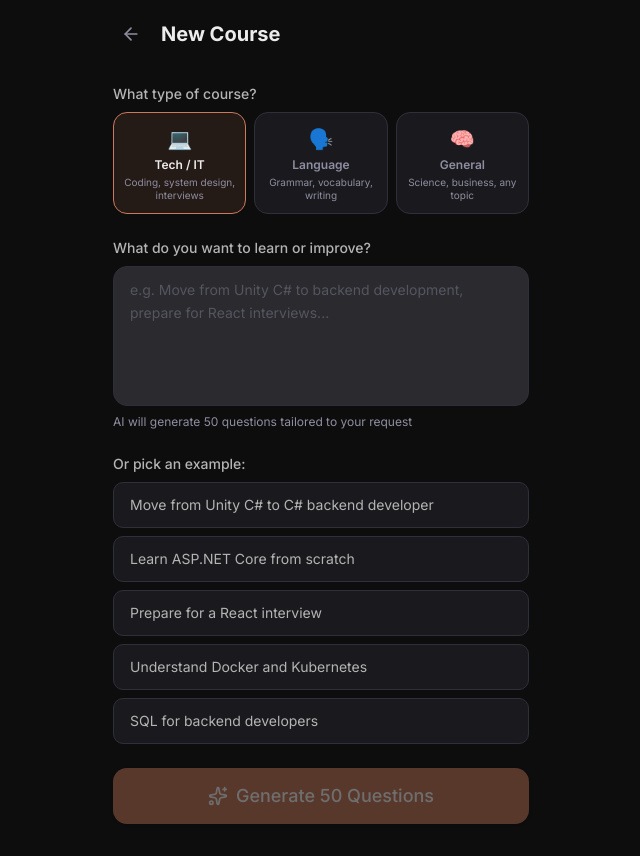
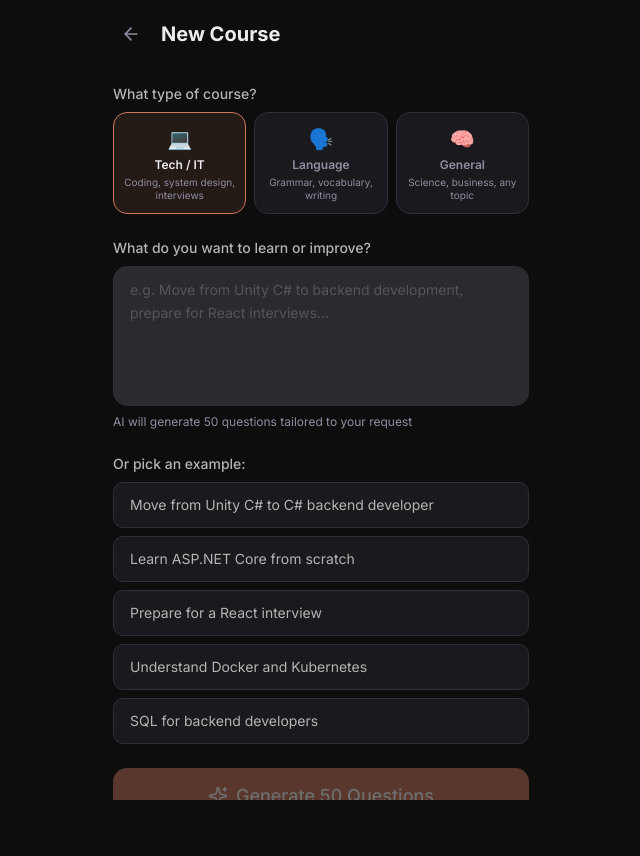
Before and after one commit to liyard-tls/knowix, a Next.js app: page /course/new in a window 1280 px wide. Shown: the whole page, without its empty margins (319-959 px from the left). After the commit the page ends 800 px from the top, so only its background shows below. Built offline with nearby package versions, Linux system fonts and the light colour scheme; no server answers.

Commit message:
fix: fixed pages scroll

```diff
--- a/app/globals.css
+++ b/app/globals.css
@@ -89,16 +89,21 @@
 }
 
 html {
+  height: 100%;
   background-color: var(--bg-base);
   color: var(--text-primary);
   -webkit-font-smoothing: antialiased;
   -moz-osx-font-smoothing: grayscale;
+  /* Prevent elastic bounce scroll on iOS at the html level */
+  overscroll-behavior: none;
 }
 
 body {
-  min-height: 100dvh;
+  height: 100%;
   overflow-x: hidden;
   font-family: var(--font-sans);
+  /* Prevent elastic bounce scroll on iOS */
+  overscroll-behavior: none;
 }
 
 /* Scrollbar */
--- a/components/layout/AppShell.tsx
+++ b/components/layout/AppShell.tsx
@@ -15,8 +15,8 @@ export function AppShell({ children, showNav = true }: AppShellProps) {
   const { signOut } = useAuth()
 
   return (
-    <div className="relative min-h-dvh bg-[var(--bg-base)] max-w-md mx-auto">
-      <main className={showNav ? 'pb-nav' : ''}>
+    <div className="fixed inset-0 max-w-md mx-auto bg-[var(--bg-base)] flex flex-col">
+      <main className={`flex-1 overflow-y-auto overscroll-none${showNav ? ' pb-nav' : ''}`}>
         {children}
       </main>
 
```
